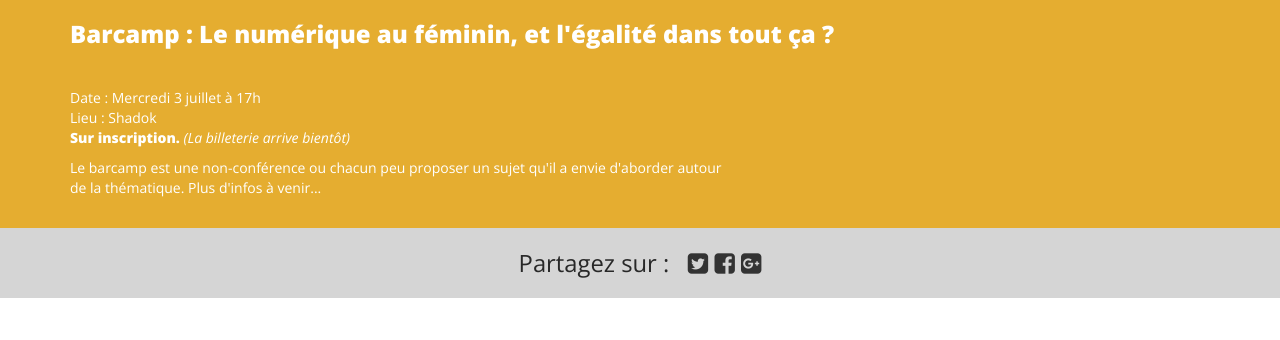
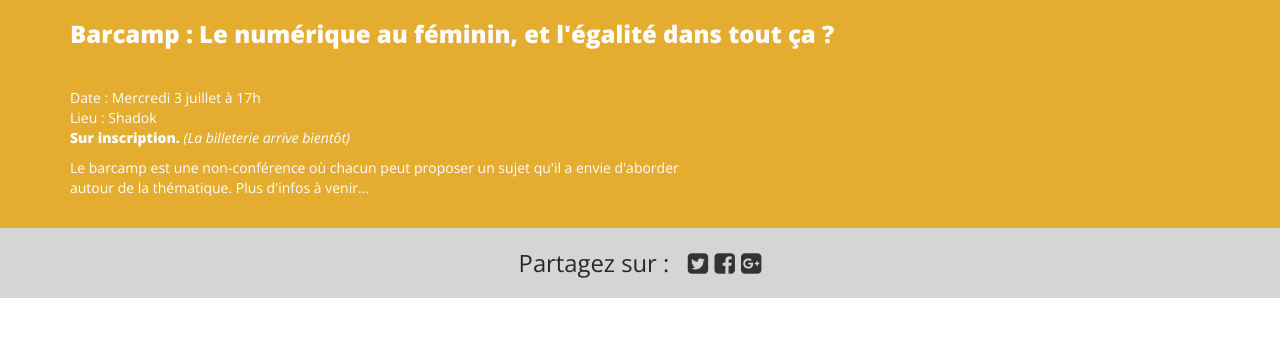
Before and after one commit to AlsaceDigitale/www.edgefest.fr-2019-temporary, a Jekyll site: the page built from barcamp.html, in a window 1280 px wide. Shown: the part 920-1260 px from the top of the page. Built offline with Jekyll 4.4.1, drawn with Linux system fonts in a browser that asks for light colours; nearby versions of some CDN libraries; some web fonts are replaced.

Commit message:
fix typo in barcamp

```diff
--- a/_includes/barcamp.html
+++ b/_includes/barcamp.html
@@ -10,7 +10,7 @@
         <p class="date">Date : Mercredi 3 juillet à 17h</p>
         <p class="venue">Lieu : Shadok</p>
         <p class="type">Sur inscription. <i style="font-weight: normal;">(La billeterie arrive bientôt)</i></p>
-        <p class="concept">Le barcamp est une non-conférence ou chacun peu proposer un sujet qu'il a envie d'aborder autour de la thématique. Plus d'infos à venir...</p>
+        <p class="concept">Le barcamp est une non-conférence où chacun peut proposer un sujet qu'il a envie d'aborder autour de la thématique. Plus d'infos à venir...</p>
         <div class="row">
           <!--<div class="col-md-6">
             <div class="thumbnail" style="margin-top: 25px; min-height: 150px;">
```
